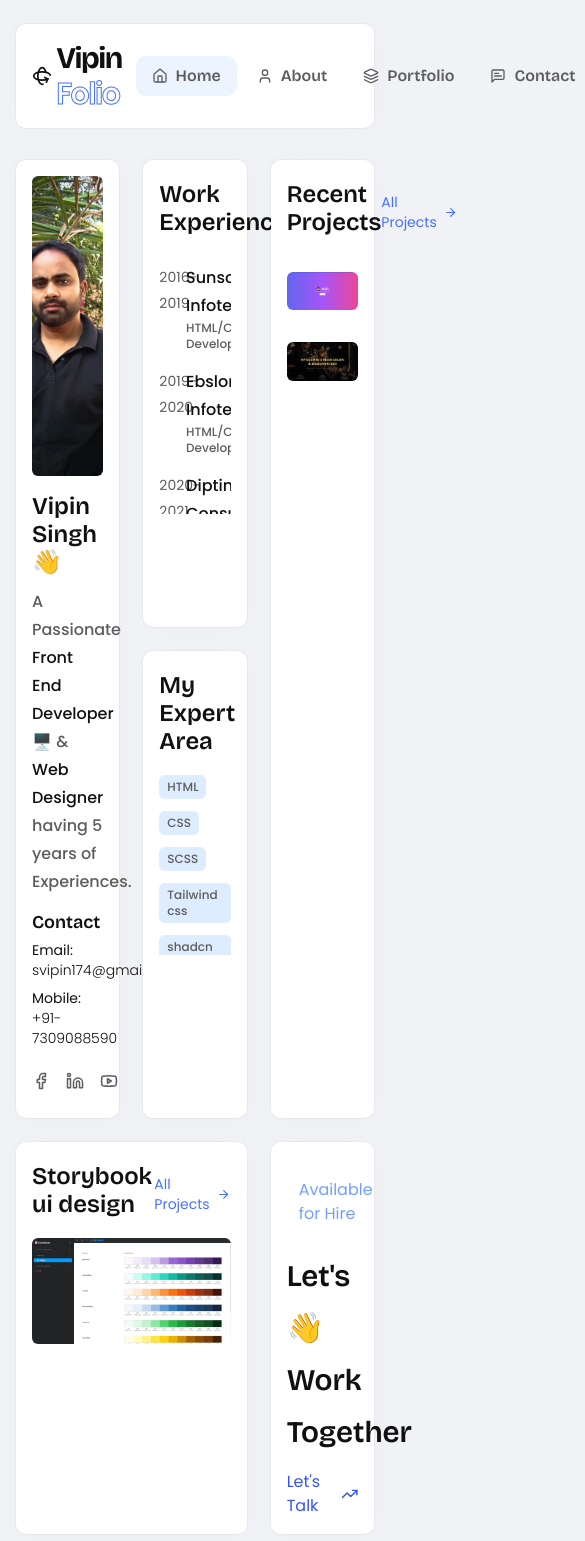
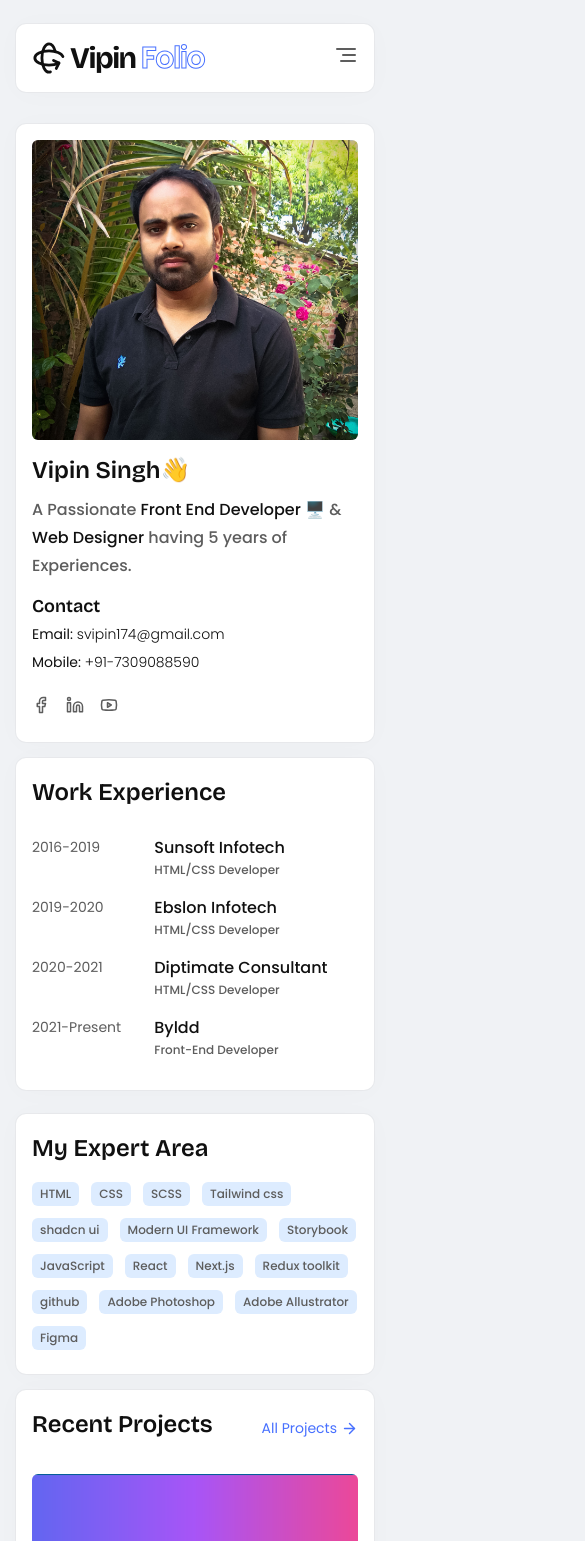
Before and after one commit to vipincode/vipinsing-dev, a Next.js app: page / in a window 390 px wide. Shown: the top 1541 px of the page, 585 px wide, since content can reach past the window. Built offline with nearby package versions, Linux system fonts and the light colour scheme.

Commit message:
updating site as responsive

```diff
--- a/src/app/page.tsx
+++ b/src/app/page.tsx
@@ -12,7 +12,7 @@ import Link from 'next/link';
 export default function Home() {
   return (
     <div className="space-y-6">
-      <div className="grid-rows-26 grid grid-cols-3 gap-6">
+      <div className="space-y-4 md:grid md:grid-cols-2 md:gap-6 md:space-y-0 xl:grid-cols-3">
         <Profile />
         <div className="flex flex-col gap-6">
           <WorkExperience />
@@ -20,9 +20,9 @@ export default function Home() {
         </div>
         <RecentProject />
       </div>
-      <div className="grid grid-cols-12 gap-6">
+      <div className="space-y-4 md:grid md:grid-cols-12 md:gap-6 md:space-y-0">
         <StorybookDesign />
-        <Box className="col-span-4 min-h-[250px]">
+        <Box className="min-h-[250px] md:col-span-6 xl:col-span-4">
           <span className="bg-primary-10 my-3 inline-block rounded px-3 py-2 text-primary-400 dark:bg-gray-950 dark:text-gray-300">
             Available for Hire
           </span>
--- a/src/app/portfolio/layout.tsx
+++ b/src/app/portfolio/layout.tsx
@@ -4,13 +4,13 @@ import React from 'react';
 
 const PortfolioRootLayout = ({ children }: { children: React.ReactNode }) => {
   return (
-    <div className="grid grid-cols-12 gap-6">
-      <div className="col-span-3">
+    <div className="space-y-4 md:grid md:grid-cols-12 md:gap-6 md:space-y-0">
+      <div className="md:col-span-4 lg:col-span-3">
         <Box>
           <PortfolioSidebar />
         </Box>
       </div>
-      <div className="col-span-9">{children}</div>
+      <div className="md:col-span-8 lg:col-span-9">{children}</div>
     </div>
   );
 };
--- a/src/components/footer/index.tsx
+++ b/src/components/footer/index.tsx
@@ -1,9 +1,28 @@
+import { routes } from '@/config/routes';
+import Link from 'next/link';
 import React from 'react';
 
 const Footer = () => {
   return (
     <footer>
-      <div className="text-center text-sm  tracking-wide font-light">
+      <div className="my-6 flex items-center justify-center gap-5 lg:hidden">
+        <Link className="text-center text-xs font-light tracking-wide" href={routes.home}>
+          Home
+        </Link>
+        <Link className="text-center text-xs font-light tracking-wide" href={routes.about}>
+          About
+        </Link>
+        <Link className="text-center text-xs font-light tracking-wide" href={routes.portfolio}>
+          Portfolio
+        </Link>
+        <Link className="text-center text-xs font-light tracking-wide" href={routes.contact}>
+          Contact
+        </Link>
+        <Link className="text-center text-xs font-light tracking-wide" href={routes.blog}>
+          Blog
+        </Link>
+      </div>
+      <div className="text-center text-sm font-light tracking-wide">
         &copy;{new Date().getFullYear()} all right reserved
       </div>
     </footer>
--- a/src/components/icon/index.tsx
+++ b/src/components/icon/index.tsx
@@ -16,6 +16,7 @@ import {
   Youtube,
   MoveRight,
   ArrowRight,
+  AlignRight,
 } from 'lucide-react';
 import { ComponentProps } from 'react';
 
@@ -36,6 +37,7 @@ export type IconProps = ComponentProps<LucideIcon> & {
     | 'linkedin'
     | 'youtube'
     | 'arrowRight'
+    | 'alignRight'
     | 'moveRight';
 };
 
@@ -56,6 +58,7 @@ const iconComponents: Record<IconProps['type'], LucideIcon> = {
   youtube: Youtube,
   moveRight: MoveRight,
   arrowRight: ArrowRight,
+  alignRight: AlignRight,
 };
 
 export const Icon = ({ type, ...props }: IconProps) => {
--- a/src/components/navbar/index.tsx
+++ b/src/components/navbar/index.tsx
@@ -13,15 +13,20 @@ export const Navbar = () => {
         <Link href={routes.home} className="flex items-center gap-1">
           <Logo />
         </Link>
-        <div className="flex items-center gap-1 font-bricolage">
+        <div className="hidden items-center gap-1 font-bricolage lg:flex">
           <NavLinks />
         </div>
-        <div className="flex items-center gap-10 font-semibold text-gray-600 dark:text-gray-500">
+        <div className="hidden items-center gap-10 font-semibold text-gray-600 dark:text-gray-500 lg:flex">
           <ThemeToggle />
           <Link href={routes.contact} className="flex items-center gap-1">
             Let&apos;s Talk <Icon type="trendingUp" />
           </Link>
         </div>
+        <div className="lg:hidden">
+          <button>
+            <Icon type="alignRight" />
+          </button>
+        </div>
       </div>
     </Box>
   );
--- a/src/module/about/index.tsx
+++ b/src/module/about/index.tsx
@@ -4,11 +4,11 @@ import { H2, H3, Text } from '@/components/typography';
 
 const AboutMe = () => {
   return (
-    <div className="grid grid-cols-12 gap-6">
-      <div className="col-span-4">
+    <div className="space-y-4 md:grid md:grid-cols-12 md:gap-6 md:space-y-0">
+      <div className="md:col-span-5 lg:col-span-4">
         <Profile />
       </div>
-      <div className="col-span-8">
+      <div className="md:col-span-7 lg:col-span-8">
         <Box className="min-h-[76vh]">
           <H2>About me 👋</H2>
           <article className="space-y-3">
--- a/src/module/home/storybook-design.tsx
+++ b/src/module/home/storybook-design.tsx
@@ -7,7 +7,7 @@ import Link from 'next/link';
 
 const StorybookDesign = () => {
   return (
-    <Box className="col-span-8">
+    <Box className="md:col-span-6 xl:col-span-8">
       <div className="flex items-center justify-between">
         <H2>Storybook ui design</H2>
         <Link href={routes.portfolio} className="flex items-center gap-1 text-sm text-primary-500">
--- a/src/module/portfolio/index.tsx
+++ b/src/module/portfolio/index.tsx
@@ -6,7 +6,7 @@ const Portfolio = () => {
   return (
     <>
       <H2>All Portfolio</H2>
-      <div className="mt-6 grid grid-cols-3 gap-4">
+      <div className="mt-6 space-y-4 md:grid md:grid-cols-2 md:gap-4 md:space-y-0 lg:grid-cols-3">
         {portfolioData.map((data) => (
           <PortfolioCard key={data.id} data={data} />
         ))}
```
